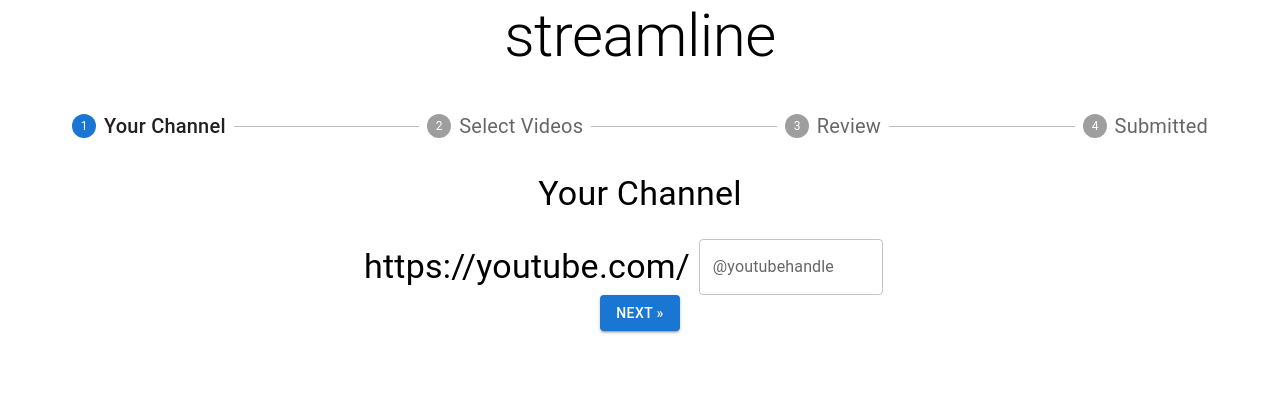
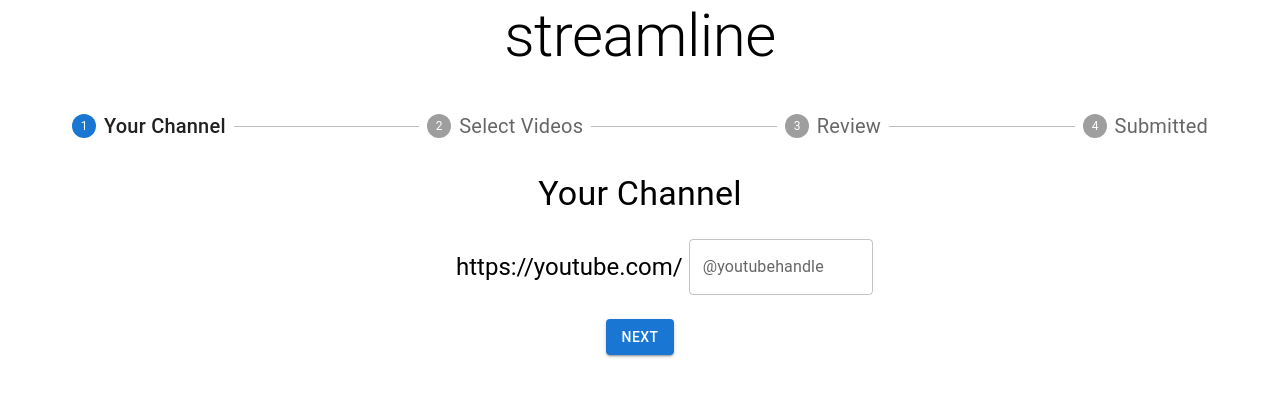
Before and after one commit to franz101/assemblyai, a React (Create React App) app in the folder ui/: page / in a window 1280 px wide. Shown: the top 396 px of the page. Built offline with nearby package versions, Linux system fonts and the light colour scheme.

Commit message:
add slate for markdown editor

```diff
--- a/ui/package.json
+++ b/ui/package.json
@@ -13,6 +13,8 @@
     "react": "^18.2.0",
     "react-dom": "^18.2.0",
     "react-scripts": "5.0.1",
+    "slate": "^0.87.0",
+    "slate-react": "^0.87.0",
     "web-vitals": "^2.1.4"
   },
   "scripts": {
--- a/ui/src/screens/ChannelStep.js
+++ b/ui/src/screens/ChannelStep.js
@@ -1,5 +1,5 @@
 import { useState } from 'react';
-import { Button, Container, Grid, InputAdornment, Typography, TextField } from '@mui/material';
+import { Box, Button, Container, Grid, Input, InputAdornment, Typography, TextField } from '@mui/material';
 
 const UsernameStep = (props) => {
     const [error, setError] = useState(false);
@@ -25,27 +25,24 @@
     }
 
     return <Container>
+        <Box>
             <Grid container alignItems="center">
-            <Grid xs={3}>
-
-            </Grid>
+                <Grid xs={4}></Grid>
                 <Grid>
-                <Typography variant='h4'>https://youtube.com/&nbsp;</Typography>
+                    <Typography variant='h5'>https://youtube.com/&nbsp;</Typography>
                 </Grid>
 
                 <Grid xs={2}>
-                <TextField id="handle" label="@youtubehandle" variant="outlined" error={error}
-                    startAdornment={<InputAdornment position="start">$</InputAdornment>}
-                />
+                    <TextField id="handle" label="@youtubehandle" variant="outlined" error={error} />
                 </Grid>
                 <Grid item alignItems="stretch">
                     &nbsp;&nbsp;
                 </Grid>
             </Grid>
-
-        <Button onClick={verifyHandle} variant="contained">Next &raquo;</Button>
-
-
+        </Box>
+        <Box mt={3}>
+            <Button onClick={verifyHandle} variant="contained">Next</Button>
+        </Box>
     </Container>
 }
 
--- a/ui/src/screens/ChooseVideosStep.js
+++ b/ui/src/screens/ChooseVideosStep.js
@@ -3,7 +3,6 @@
 import VideoChooser from '../components/VideoChooser';
 
 const ChooseVideosStep = (props) => {
-    //const [error, setError] = useState(undefined);
     const [videos, setVideos] = useState([]);
     const [selectedVideos, setSelectedVideos] = useState([]);
 
@@ -25,21 +24,19 @@
             })
             .catch(function(error) {
                 console.log('Request failed', error);
-                //setError(error);
             });
             // eslint-disable-next-line
     }, []);
 
     const submitSelected = () => {
-        console.log('selectedvideos')
-        console.log(selectedVideos);
         props.onVideosSelected(selectedVideos);
     }
 
     return <Container>
         <VideoChooser videos={videos} setSelectedVideos={setSelectedVideos} />
         <Box mt={3}>
-            <Button onClick={submitSelected} variant="outlined">Review</Button>
+            <Button variant="text">Back</Button>
+            <Button onClick={submitSelected} variant="contained">Review</Button>
         </Box>
     </Container>
 }
```
Also changed, not shown: 1 other file (tests, documents, lock files or other folders). Lines whose indentation alone changed are shown as unchanged.
